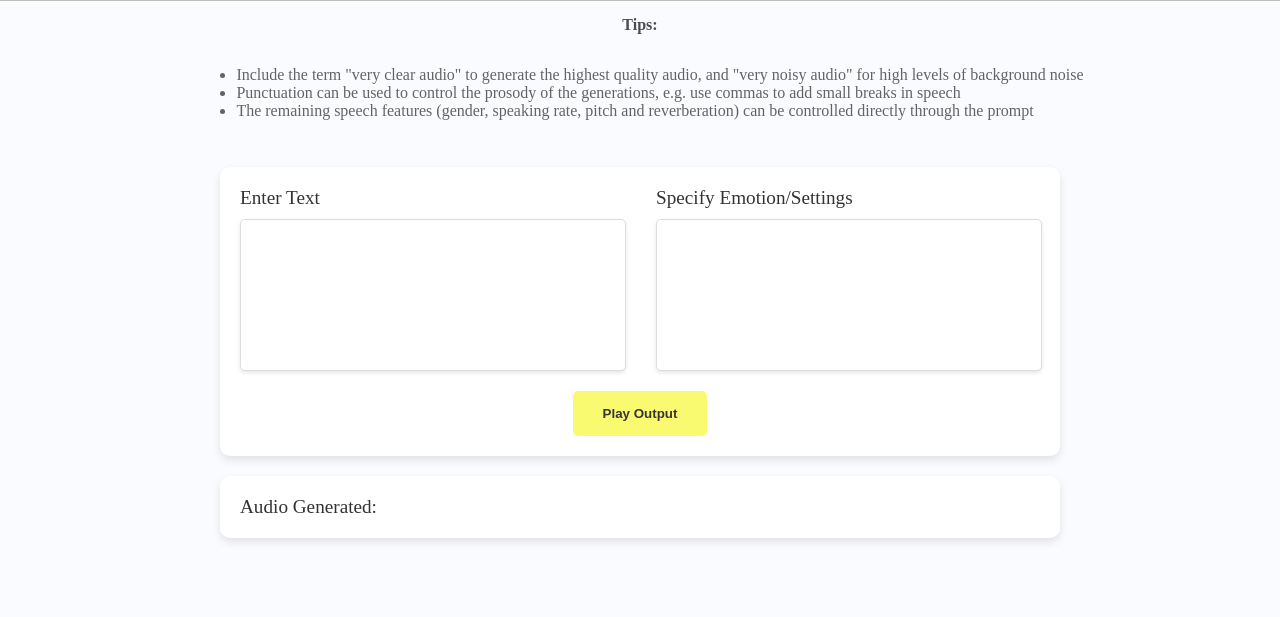
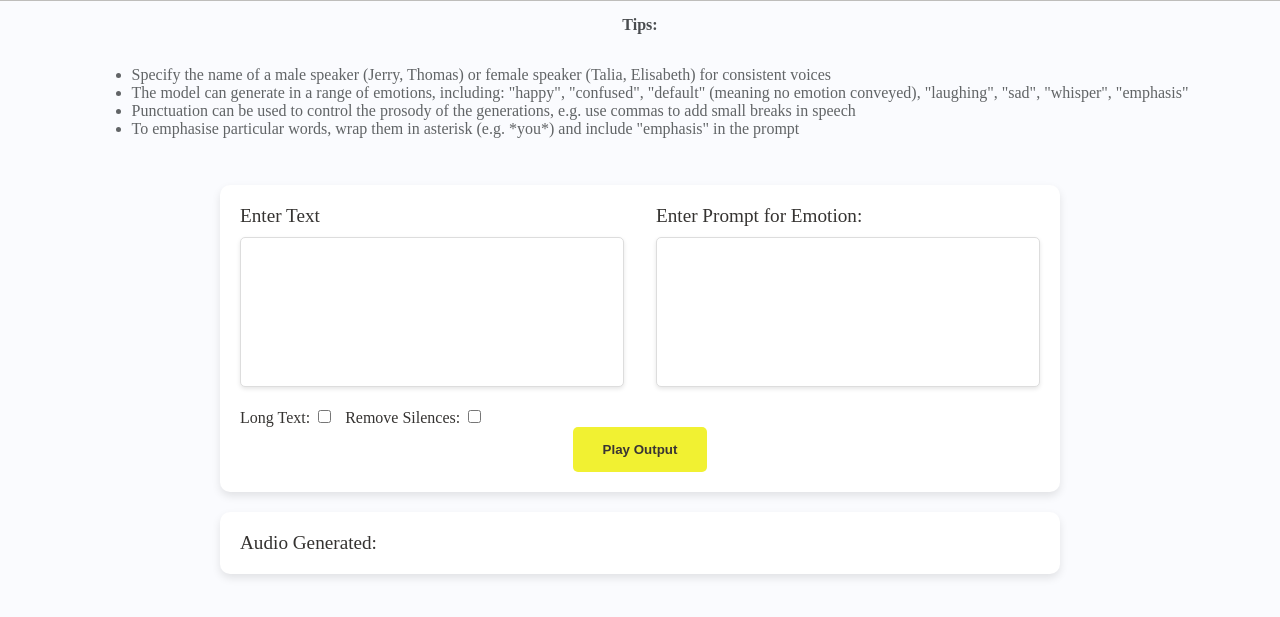
Before and after one commit to aarsha01/tts-model, a Flask app: page / in a window 1280 px wide. Shown: the part 101-718 px from the top of the page. Run offline with Flask 3, Linux system fonts and the light colour scheme; some web fonts are replaced.

Commit message:
pushing changes with handlging option for long text

```diff
--- a/app.py
+++ b/app.py
@@ -1,8 +1,16 @@
 from flask import Flask, render_template, request, jsonify, send_file
 import torch
 from parler_tts import ParlerTTSForConditionalGeneration
-from transformers import AutoTokenizer, set_seed,AutoFeatureExtractor
+from transformers import AutoTokenizer, set_seed, AutoFeatureExtractor
 import soundfile as sf
+import os
+import shutil
+from pydub import AudioSegment
+import uuid
+import subprocess
+import nltk
+
+nltk.download('punkt')
 
 app = Flask(__name__)
 device = "cuda:0" if torch.cuda.is_available() else "cpu"
@@ -10,38 +18,167 @@ device = "cuda:0" if torch.cuda.is_available() else "cpu"
 model = ParlerTTSForConditionalGeneration.from_pretrained("parler-tts/parler-tts-mini-expresso").to(device)
 tokenizer = AutoTokenizer.from_pretrained("parler-tts/parler-tts-mini-expresso")
 feature_extractor = AutoFeatureExtractor.from_pretrained("parler-tts/parler-tts-mini-expresso")
+SAMPLE_RATE = feature_extractor.sampling_rate
+
+SEED = 4294967295  # @param {type: "slider", min: 0, max: 4294967295}
+
+if not os.path.exists('./results'):
+    os.mkdir('./results')
+
+def gen_tts(text, description):
+    global SEED
+    inputs = tokenizer(description, return_tensors="pt").to(device)
+    prompt = tokenizer(text, return_tensors="pt").to(device)
+
+    set_seed(SEED)
+    generation = model.generate(
+        input_ids=inputs.input_ids, prompt_input_ids=prompt.input_ids, do_sample=True, temperature=1.0
+    ).to(torch.float32)
+    audio_arr = generation.cpu().numpy().squeeze()
+
+    return SAMPLE_RATE, audio_arr
+
+def get_temp_name(file_name):
+    ori_name = os.path.basename(file_name)
+    file_name, file_extension = os.path.splitext(ori_name)
+    random_uuid = str(uuid.uuid4())[:6]
+    new_name = f'{file_name}_{random_uuid}{file_extension}'
+    return new_name
+
+def remove_silence_from_audio(audio_file, margin):
+    base_path = os.path.dirname(audio_file)
+    random_uuid = str(uuid.uuid4())[:6]
+    new_save_path = None
+    logs = None
+    try:
+        ffprobe_command = f"ffprobe -i {audio_file} -show_entries format=duration -v quiet -of csv=p=0"
+        duration_string = subprocess.check_output(ffprobe_command, shell=True, text=True)
+        duration = float(duration_string)
+
+        ffmpeg_command = f"ffmpeg -f lavfi -t {duration} -i color=c=black:s=160x90 -c:v libx264 -strict experimental {base_path}/blank.mp4 -y"
+        white_var = os.system(ffmpeg_command)
+
+        if white_var == 0:
+            response_var = os.system(f"ffmpeg -i {base_path}/blank.mp4 -i {audio_file} -map 0 -map 1 -c:v copy -c:a aac -strict experimental {base_path}/temp.mp4 -y")
+            if response_var == 0:
+                var = os.system(f"auto-editor {base_path}/temp.mp4 --margin {float(margin)}sec")
+                if var == 0:
+                    new_save_path = f"./results/remove_silence_{get_temp_name(audio_file)}"
+                    final_var = os.system(f"ffmpeg -i {base_path}/temp_ALTERED.mp4 -vn -acodec pcm_s16le -ar 44100 -ac 2 {new_save_path} -y")
+                    if final_var == 0:
+                        ffprobe_command = f"ffprobe -i {new_save_path} -show_entries format=duration -v quiet -of csv=p=0"
+                        after_duration_string = subprocess.check_output(ffprobe_command, shell=True, text=True)
+                        after_duration = float(after_duration_string)
+                        logs = f"Before: {duration} sec\nAfter: {after_duration} sec"
+                    else:
+                        print("Failed to remove silence from audio")
+                else:
+                    print("Failed to edit video")
+            else:
+                print("Can't add audio to blank video")
+        else:
+            print("Can't create blank video")
+
+    except Exception as e:
+        print(e)
+        print("Can't find audio duration")
+    return new_save_path, logs
+
+def merge_audio_files(temp_list, output_path):
+    merged_audio = AudioSegment.empty()
+    for audio_file in temp_list:
+        audio = AudioSegment.from_wav(audio_file)
+        merged_audio += audio
+    merged_audio.export(output_path, format="wav")
+
+def name_from_text(text):
+    random_uuid = uuid.uuid4().hex[:6]
+    if len(text) == 0:
+        raise ValueError("Text must be at least 20 characters long.")
+        filename = f"{random_uuid}.wav"
+    else:
+        truncated_text = text[:20]
+        sanitized_text = truncated_text.replace("'", "_").replace(".", "_").replace('"', "_")
+        filename = f"{sanitized_text}_{random_uuid}.wav"
+    return './results/' + filename.replace(" ", "_")
+
+def voice_design(text, description, large=False, remove_silence_from_tts=False, silence_margin='0.2'):
+    save_path = name_from_text(text)
+    if os.path.exists("./chunks_audio"):
+        shutil.rmtree("./chunks_audio")
+    os.mkdir("./chunks_audio")
+    if large:
+        sentences = nltk.sent_tokenize(text)
+        print(sentences)
+        temp_list = []
+        for i, sentence in enumerate(sentences):
+            try:
+                temp_path = f"./chunks_audio/{i}.wav"
+                SAMPLE_RATE, audio_arr = gen_tts(sentence, description)
+                print(audio_arr)
+                sf.write(temp_path, audio_arr, SAMPLE_RATE)
+                temp_list.append(temp_path)
+                print("temp-list", temp_list)
+            except Exception as e:
+                print(f"An unexpected error occurred: {e}")
+        if len(temp_list) == 1:
+            shutil.copy(temp_list[0], save_path)
+        elif len(temp_list) > 1:
+            merge_audio_files(temp_list, save_path)
+        else:
+            print("No audio")
+    else:
+        SAMPLE_RATE, audio_arr = gen_tts(text, description)
+        sf.write(save_path, audio_arr, SAMPLE_RATE)
+    if remove_silence_from_tts:
+        remove_silence_save_path, log_data = remove_silence_from_audio(save_path, silence_margin)
+        return remove_silence_save_path, remove_silence_save_path, log_data
+    return save_path, save_path, ''
+
+def clear_results_folder():
+    folder = './results'
+    for filename in os.listdir(folder):
+        file_path = os.path.join(folder, filename)
+        try:
+            if os.path.isfile(file_path) or os.path.islink(file_path):
+                os.unlink(file_path)
+            elif os.path.isdir(file_path):
+                shutil.rmtree(file_path)
+        except Exception as e:
+            print(f'Failed to delete {file_path}. Reason: {e}')
 
 @app.route('/')
 def index():
     return render_template('index.html')
+
 @app.route('/generate', methods=['POST'])
 def generate():
     data = request.get_json()
     prompt = data['inputText1']
     description = data['inputText2']
+    long_text = data.get('longText', False)
+    print("-----------------------------------")
+    print(long_text)
+    remove_silence_from_tts = data.get('removeSilenceFromTts', False)
+    print(remove_silence_from_tts)
+    silence_margin = '0.2'  # You can customize this value or pass it from the client if needed
 
     try:
-        print("generating audio")
-        input_ids = tokenizer(description, return_tensors="pt").input_ids.to(device)
-        prompt_input_ids = tokenizer(prompt, return_tensors="pt").input_ids.to(device)
-        SAMPLE_RATE = feature_extractor.sampling_rate
+        # Clear the results folder before generating new audio
+        clear_results_folder()
 
-        set_seed(42)
-        generation = model.generate(input_ids=input_ids, prompt_input_ids=prompt_input_ids, do_sample=True, temperature=1.0)
-        audio_arr = generation.cpu().numpy().squeeze()
-
-        # Save the generated audio to a file
-        audio_filename = "parler_tts_out.wav"
-        sf.write(audio_filename, audio_arr, model.config.sampling_rate)
-
-
+        print("Cleared and Generating audio")
+        save_path, _, logs_data = voice_design(prompt, description, long_text, remove_silence_from_tts, silence_margin)
+        print("path", save_path)
         # Return a JSON response with the filename or status
-        return jsonify({'status': 'success', 'message': 'Audio generated successfully', 'audio_filename': audio_filename})
+        return jsonify({'status': 'success', 'message': 'Audio generated successfully', 'audio_filename': save_path, 'logs': logs_data})
 
     except Exception as e:
         return jsonify({'status': 'error', 'message': str(e)})
+
 @app.route('/<path:filename>')
 def download_file(filename):
     return send_file(filename)
+
 if __name__ == '__main__':
     app.run(debug=True)
--- a/static/css/styles.css
+++ b/static/css/styles.css
@@ -1,6 +1,5 @@
 body {
-
-    background:  #fafbfe;
+    background: #fafbfe;
     color: hsl(30, 4%, 20%);
     margin: 0;
     padding: 0;
@@ -8,59 +7,48 @@ body {
     flex-direction: column;
     align-items: center;
 }
-body p{
+body p {
     color: #4a4d50;
     justify-content: left;
     align-items: start;
-    margin-top:15px;
+    margin-top: 15px;
     padding: 0;
     font-weight: 550;
-    }
-body ul{
+}
+body ul {
     color: #616466;
 }
 header {
     width: 100%;
     padding: 20px 0;
     text-align: center;
-
 }
-
 header h1 {
     color: #1b1c1d;
     margin: 0;
     font-size: 1.5rem;
     font-weight: 600;
-
-
 }
 header h2 {
     color: #4a4d50;
     margin: 5px;
     font-size: 130%;
     font-weight: 100;
-
-
 }
-
 .header-line {
     width: 100%;
     height: 1px;
     background-color: hsl(30, 2%, 74%);
 }
-
-
 main {
     width: 80%;
     max-width: 800px;
-
     background-color: #FFFFFF;
     border-radius: 10px;
     padding: 20px;
     box-shadow: 0 4px 8px rgba(0, 0, 0, 0.1);
 }
-
-.audio-container{
+.audio-container {
     width: 80%;
     max-width: 800px;
     margin: 20px 0;
@@ -68,7 +56,6 @@ main {
     border-radius: 10px;
     padding: 20px;
     box-shadow: 0 4px 8px rgba(0, 0, 0, 0.1);
-
 }
 .input-container {
     display: flex;
@@ -77,51 +64,42 @@ main {
 }
 .error-container {
     display: flex;
-    align-items: center; /* Center items vertically */
+    align-items: center;
     justify-content: center;
     flex-direction: row;
-     /* Center items horizontally */
-   /* Stack items vertically */
-    margin-top: 10px; /* Adjust spacing as needed */
+    margin-top: 10px;
 }
-
 .error-img {
-    width: 60px;
+    width: 40px;
     height: auto;
-
+    height: 40px;
 }
-
 .error-message {
-    margin-top: 5px; /* Adjust spacing between image and message */
-    font-size: 14px; /* Adjust font size */
-
-    color: red; /* Adjust text color */
+    margin-top: 5px;
+    font-size: 14px;
+    color: red;
 }
-
 .input-box {
     width: 48%;
     display: flex;
     flex-direction: column;
 }
-.audio-container label{
+.audio-container label {
     font-size: 1.2rem;
     margin-bottom: 10px;
     font-weight: 540;
     text-align: left;
-
 }
 .input-box label {
     font-size: 1.2rem;
     margin-bottom: 10px;
     font-weight: 500;
     text-align: left;
-
 }
-
 .input-box textarea {
     width: 100%;
     height: 150px;
-    padding: 0px;
+    padding: 8px;
     border: 1px solid #ddd;
     border-radius: 5px;
     background-color: #FFFFFF;
@@ -129,26 +107,22 @@ main {
     font-family: 'Roboto', sans-serif;
     font-size: 1rem;
     resize: none;
+    box-sizing: border-box; /* Add this line */
 }
-
-
-
 .output-container {
     text-align: center;
 }
-
 .play-button {
     padding: 15px 30px;
     border: none;
     border-radius: 5px;
-    background-color: #fafa71;
+    background-color: #f1f132;
     color: #393434;
     font-size: 1 rem;
     font-weight: 700;
     cursor: pointer;
     transition: background-color 0.3s, box-shadow 0.3s;
 }
-
 .play-button:hover {
     background-color: #efdb43;
     box-shadow: 0 4px 8px rgba(0, 0, 0, 0.2);
--- a/templates/index.html
+++ b/templates/index.html
@@ -7,8 +7,29 @@
     <link rel="preconnect" href="https://fonts.googleapis.com">
     <link rel="preconnect" href="https://fonts.gstatic.com" crossorigin>
     <link href="https://fonts.googleapis.com/css2?family=Playfair+Display:ital,wght@0,400..900;1,400..900&display=swap" rel="stylesheet">
-
     <link rel="stylesheet" href="{{ url_for('static', filename='css/styles.css') }}">
+    <style>
+        .popup {
+            display: none;
+            position: fixed;
+            top: 20%;
+            right: 10px;
+            background: rgb(255, 251, 251);
+            border: 1px solid #c0b9b9;
+            padding: 20px;
+            box-shadow: 0 4px 8px rgba(0, 0, 0, 0.1);
+            z-index: 1000;
+        }
+        .popup button.close {
+            position: absolute;
+            top: 2px;
+            right: 10px;
+            background: none;
+            border: none;
+            font-size: 16px;
+            cursor: pointer;
+        }
+    </style>
 </head>
 <body>
     <header>
@@ -18,12 +39,12 @@
     <div class="header-line"></div>
     <p>Tips:
         <ul>
-            <li>Include the term "very clear audio" to generate the highest quality audio, and "very noisy audio" for high levels of background noise</li>
+            <li>Specify the name of a male speaker (Jerry, Thomas) or female speaker (Talia, Elisabeth) for consistent voices</li>
+            <li>The model can generate in a range of emotions, including: "happy", "confused", "default" (meaning no emotion conveyed), "laughing", "sad", "whisper", "emphasis"</li>
             <li>Punctuation can be used to control the prosody of the generations, e.g. use commas to add small breaks in speech</li>
-            <li>The remaining speech features (gender, speaking rate, pitch and reverberation) can be controlled directly through the prompt</li>
+            <li>To emphasise particular words, wrap them in asterisk (e.g. *you*) and include "emphasis" in the prompt</li>
         </ul>
     </p>
-
 
     <main>
         <div class="input-container">
@@ -32,9 +53,15 @@
                 <textarea id="inputText1"></textarea>
             </div>
             <div class="input-box">
-                    <label for="inputText2">Specify Emotion/Settings</label>
+                <label for="inputText2">Enter Prompt for Emotion:</label>
                 <textarea id="inputText2"></textarea>
             </div>
+        </div>
+        <div>
+            <label for="longText">Long Text:</label>
+            <input type="checkbox" id="longText" name="options" value="longText" style="margin-right: 10px;">
+            <label for="removeSilenceFromTts">Remove Silences:</label>
+            <input type="checkbox" id="removeSilenceFromTts" name="options" value="removeSilenceFromTts">
         </div>
         <div class="output-container">
             <button class="play-button" onclick="generateSpeech()">Play Output</button>
@@ -43,66 +70,82 @@
 
     <div class="audio-container">
         <label for="audioPlayer">Audio Generated: </label>
-            <!-- Loading GIF -->
-            <img src="{{ url_for('static', filename='images/loading.gif') }}" alt="Loading..." class="loading-gif" style="display: none;">
-
-            <!-- Error image and message -->
+        <img src="{{ url_for('static', filename='images/loading.gif') }}" alt="Loading..." class="loading-gif" style="display: none; height:70px; width: 70px;">
         <div class="error-container" style="display: none;">
             <img src="{{ url_for('static', filename='images/error.png') }}" alt="Error" class="error-img">
             <p class="error-message">Error generating audio</p>
         </div>
-
         <audio id="audioPlayer" controls style="display: none;"></audio>
     </div>
 
+    <!-- Popup for generating audio -->
+    <div id="popup" class="popup">
+        <button class="close" onclick="closePopup()">✖</button>
+        <span id="popupMessage">Generating your audio...</span>
+    </div>
 
     <script>
         function generateSpeech() {
-            // Show loading GIF immediately
+            // Show popup with generating message
+            showPopup("Generating your audio...");
+
             let loadingGif = document.querySelector('.loading-gif');
+            let errorContainer = document.querySelector('.error-container');
+            let audioPlayer = document.getElementById('audioPlayer');
+
+            // Show loading GIF and hide error container and audio player at the start
             loadingGif.style.display = 'block';
+            errorContainer.style.display = 'none';
+            audioPlayer.style.display = 'none';
 
-            // Get input values
             let inputText1Value = document.getElementById('inputText1').value;
             let inputText2Value = document.getElementById('inputText2').value;
+            let longText = document.getElementById('longText').checked;
+            let removeSilenceFromTts = document.getElementById('removeSilenceFromTts').checked;
 
-            // Example: Send data to Flask backend using fetch
             fetch('/generate', {
                 method: 'POST',
                 headers: {
                     'Content-Type': 'application/json'
                 },
-                body: JSON.stringify({ inputText1: inputText1Value, inputText2: inputText2Value })
+                body: JSON.stringify({ inputText1: inputText1Value, inputText2: inputText2Value, longText: longText, removeSilenceFromTts: removeSilenceFromTts })
             })
             .then(response => response.json())
             .then(data => {
+                loadingGif.style.display = 'none';
                 if (data.status === 'success') {
-                    console.log('Audio generated successfully:', data.audio_filename);
-
-                    // Hide loading GIF and error container
-                    loadingGif.style.display = 'none';
-                    document.querySelector('.error-container').style.display = 'none';
-
-                    // Show and play the audio
-                    let audioPlayer = document.getElementById('audioPlayer');
-                    audioPlayer.src = '/' + data.audio_filename;
+                    errorContainer.style.display = 'none';
+                    audioPlayer.src = data.audio_filename;
                     audioPlayer.style.display = 'block';
                     audioPlayer.play();
                 } else {
-                    console.error('Error:', data.message);
-
-                    // Hide loading GIF and show error container
-                    loadingGif.style.display = 'none';
-                    document.querySelector('.error-container').style.display = 'block';
+                    errorContainer.style.display = 'block';
+                    // Show popup with error message
+                    showPopup("Error generating audio");
                 }
+                // Hide popup after success or error
+                setTimeout(closePopup, 2000);
             })
             .catch(error => {
-                console.error('Error:', error);
+                loadingGif.style.display = 'none';
+                errorContainer.style.display = 'block';
+                // Show popup with error message
+                showPopup("Error generating audio");
+                // Hide popup after error
+                setTimeout(closePopup, 2000);
+            });
+        }
 
-                // Handle fetch error
-                loadingGif.style.display = 'none'; // Hide loading GIF on fetch error
-                document.querySelector('.error-container').style.display = 'block';
-            });
+        function showPopup(message) {
+            let popup = document.getElementById('popup');
+            let popupMessage = document.getElementById('popupMessage');
+            popupMessage.textContent = message;
+            popup.style.display = 'block';
+        }
+
+        function closePopup() {
+            let popup = document.getElementById('popup');
+            popup.style.display = 'none';
         }
     </script>
 </body>
```
Also changed, not shown: loadmodel.py (+8 -10 lines), 4 other files. Lines whose indentation alone changed are shown as unchanged.
